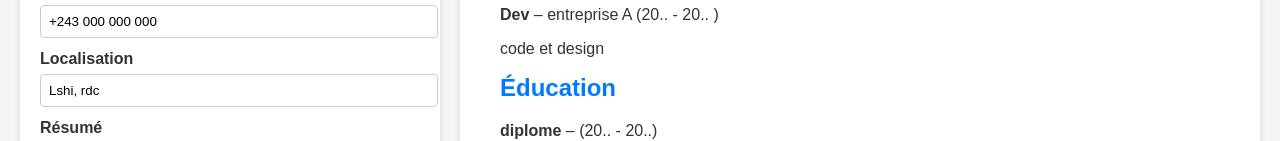
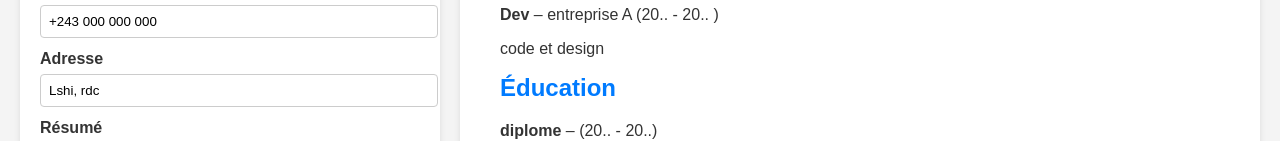
Before and after one commit to Bethel03/cv, a React (Vite) app: page / in a window 1280 px wide. Shown: the part 346-487 px from the top of the page. Built offline with nearby package versions, Linux system fonts and the light colour scheme.

Commit message:
boutons spacing fix

```diff
--- a/src/components/ResumeForm/ResumeForm.jsx
+++ b/src/components/ResumeForm/ResumeForm.jsx
@@ -41,7 +41,7 @@ export default function ResumeForm({data, setData}){
       <Field label="Titre" name="title" value={data.info.title} onChange={handleBasics} />
       <Field label="Email" name="email" value={data.info.email} onChange={handleBasics} />
       <Field label="Téléphone" name="phone" value={data.info.phone} onChange={handleBasics} />
-      <Field label="Localisation" name="location" value={data.info.location} onChange={handleBasics} />
+      <Field label="Adresse" name="location" value={data.info.location} onChange={handleBasics} />
       <Field label="Résumé" name="summary" type="textarea" value={data.info.summary} onChange={handleBasics} />
 
       <h4 style={{color:"#fff"}}>Expérience</h4>
@@ -71,15 +71,16 @@ export default function ResumeForm({data, setData}){
           </div>
         </div>
       ))}
-      <button onClick={()=>addListItem("education",{institution:"",degree:"",start:"",end:""})}>Ajouter éducation</button>
-
+      <div style={{marginBottom:16}}>
+        <button onClick={()=>addListItem("education",{institution:"",degree:"",start:"",end:""})}>Ajouter éducation</button>
+      </div>
 
       <h4>Langues</h4>
       {data.languages.map(lang => (
         <div key={lang.id}>
           <Field label="Langue" value={lang.name} onChange={(e)=>updateListItem("languages", lang.id, "name", e.target.value)} />
           <Field label="Niveau" value={lang.level} onChange={(e)=>updateListItem("languages", lang.id, "level", e.target.value)} />
-          <button onClick={()=>removeListItem("languages", lang.id)}>Supprimer</button>
+          <button style={{marginBottom:16}} onClick={()=>removeListItem("languages", lang.id)}>Supprimer</button>
         </div>
       ))}
       <br />
```
